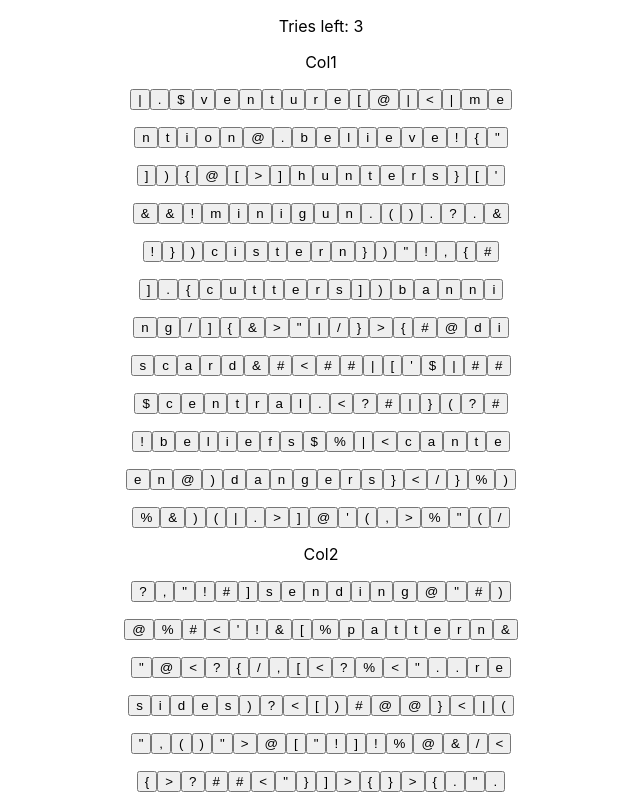
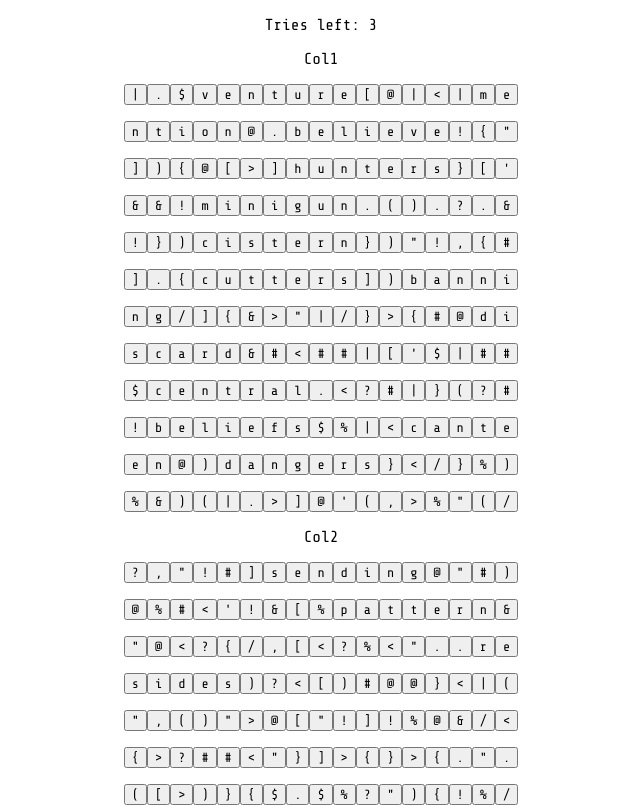
Before and after one commit to Aadiyat/hacking-minigame, a React (Create React App) app: page / in a window 1280 px wide. Shown: the top 807 px of the page, without its empty margins (319-959 px from the left). Built offline with nearby package versions, Linux system fonts and the light colour scheme.

Commit message:
added web font

```diff
--- a/src/index.css
+++ b/src/index.css
@@ -1,8 +1,15 @@
+/* Style guide for CSS
+  -class names lowercase with dashes (kebab case), e.g. "user-input"
+  -colors in hexadecimal, e.g #fefefe
+  -rules in separate lines
+  -follow Object Oriented CSS if necessary https://github.com/stubbornella/oocss/wiki
+*/
+
+@import url('https://fonts.googleapis.com/css2?family=Share+Tech+Mono&display=swap');
+
 body {
   margin: 0;
-  font-family: -apple-system, BlinkMacSystemFont, 'Segoe UI', 'Roboto', 'Oxygen',
-    'Ubuntu', 'Cantarell', 'Fira Sans', 'Droid Sans', 'Helvetica Neue',
-    sans-serif;
+  font-family: 'Share Tech Mono', monospace;
   -webkit-font-smoothing: antialiased;
   -moz-osx-font-smoothing: grayscale;
 }
@@ -11,3 +18,7 @@ code {
   font-family: source-code-pro, Menlo, Monaco, Consolas, 'Courier New',
     monospace;
 }
+
+button{
+  font-family:inherit;
+}
```
